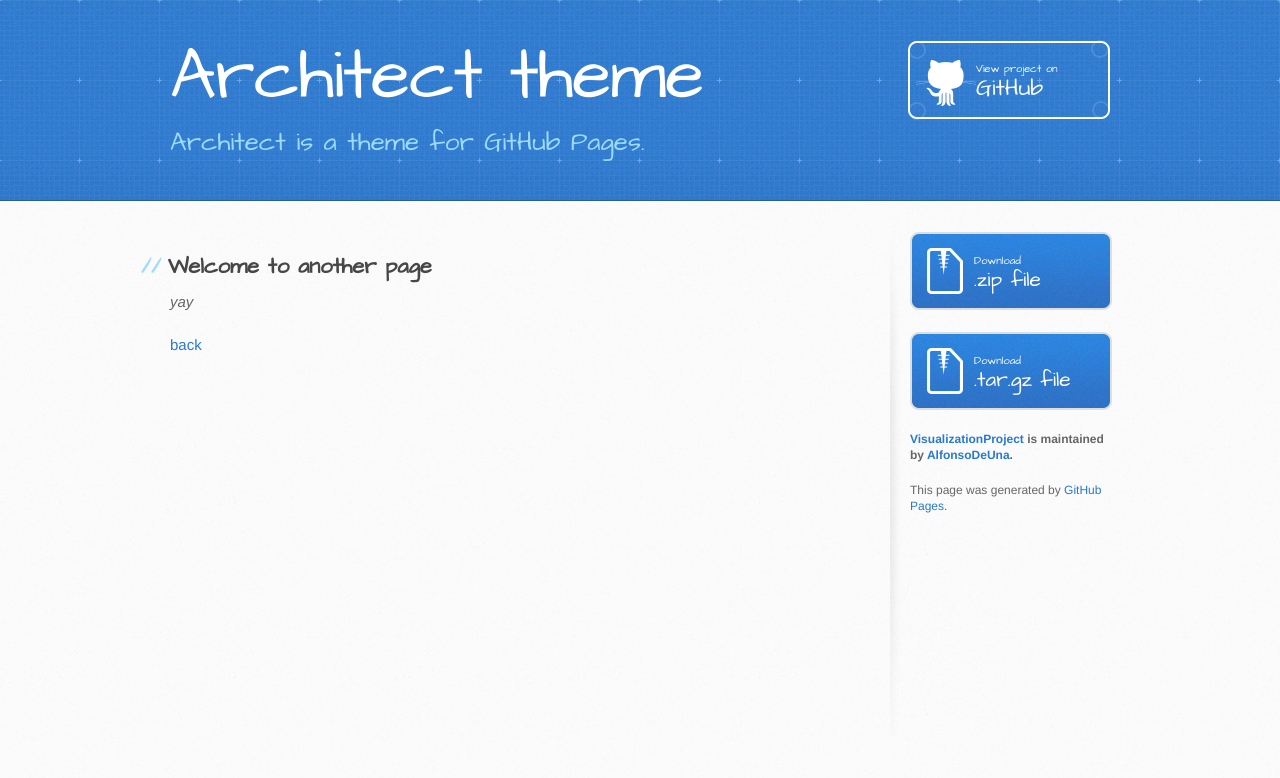
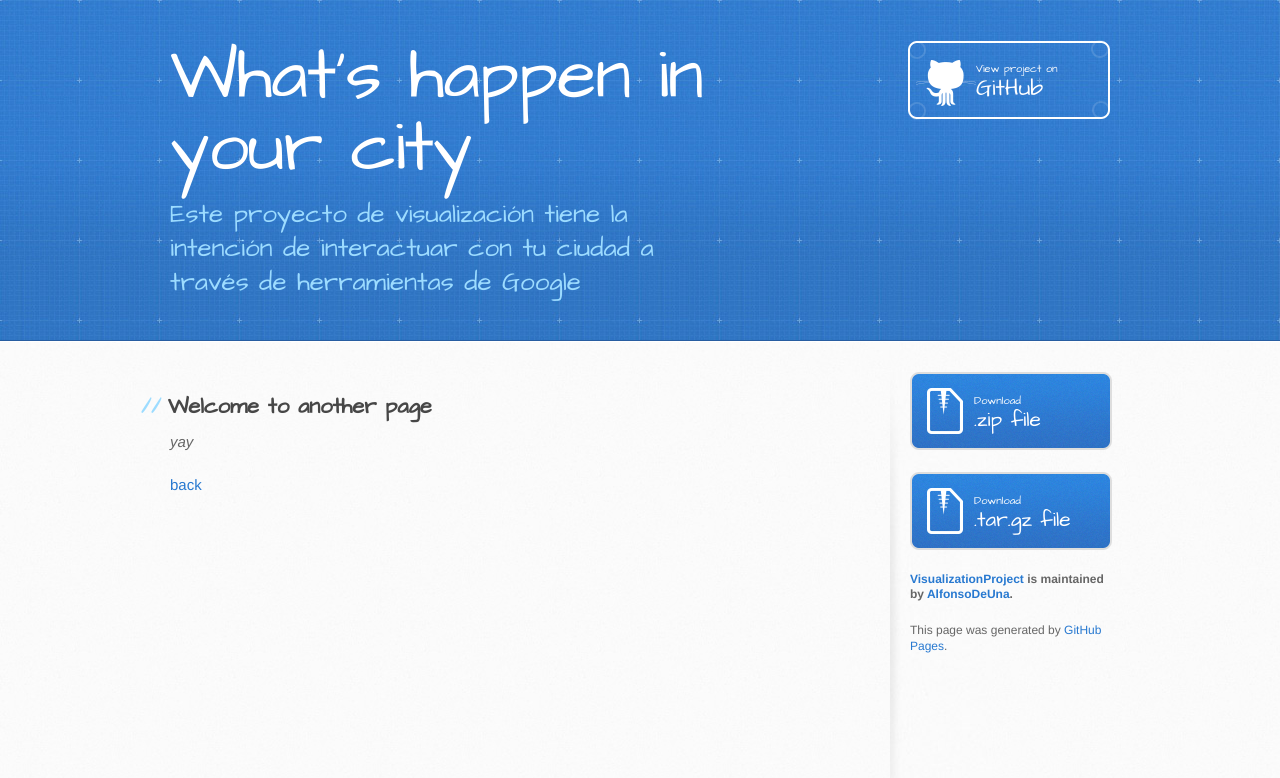
Before and after one commit to AlfonsoDeUna/VisualizationProject, a Jekyll site: the page built from another-page.md, in a window 1280 px wide. Shown: the top 778 px of the page. Built offline with Jekyll 4.4.1, drawn with Linux system fonts in a browser that asks for light colours; our own code applies the rules of GitHub Pages for plain Markdown files.

Commit message:
Update _config.yml

```diff
--- a/_config.yml
+++ b/_config.yml
@@ -1,5 +1,5 @@
-title: Architect theme
-description: Architect is a theme for GitHub Pages.
+title: What's happen in your city
+description: Este proyecto de visualización tiene la intención de interactuar con tu ciudad a través de herramientas de Google
 show_downloads: true
 google_analytics:
 theme: jekyll-theme-architect
```
